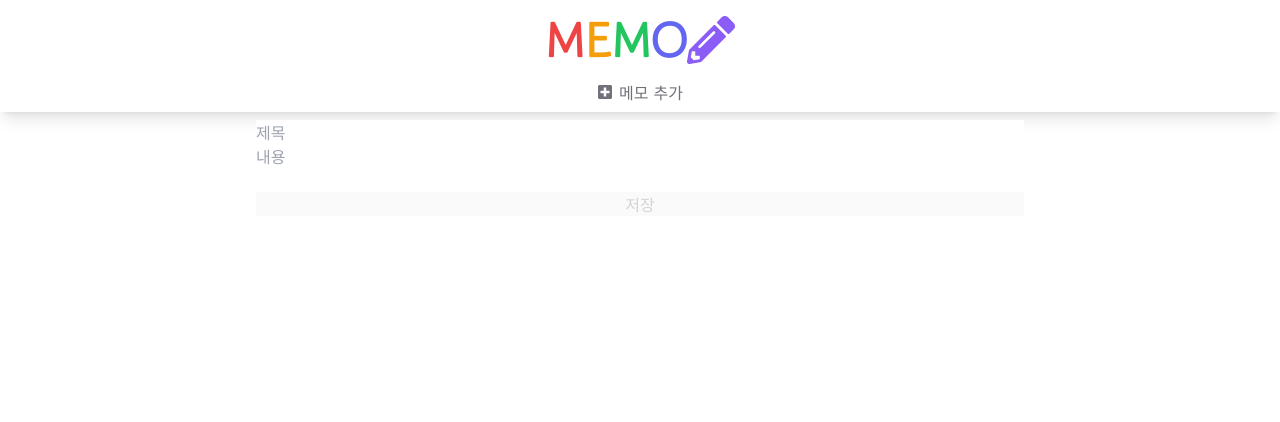
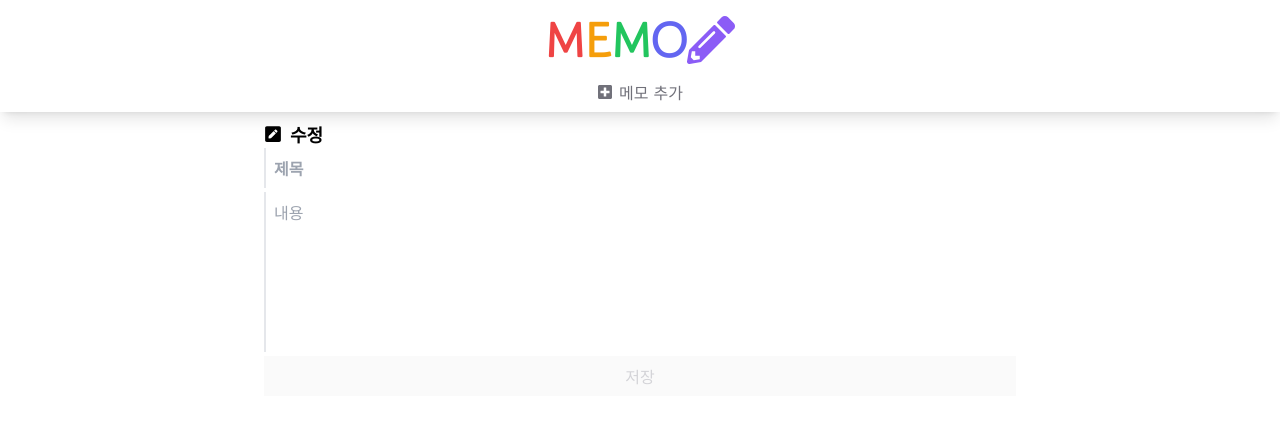
Before and after one commit to Cattamoo/memo, a React (Create React App) app: page /edit/1 in a window 1280 px wide. Shown: the top 422 px of the page. Built offline with nearby package versions, Linux system fonts and the light colour scheme.

Commit message:
Add & Edit Page 스타일링 추가 & 메모 저장 시 경로 이동

```diff
--- a/src/components/EditForm.tsx
+++ b/src/components/EditForm.tsx
@@ -2,6 +2,7 @@ import React, {useEffect, useState} from 'react';
 import {Memo} from "../types/memoTypes";
 import {createMemo, updateMemo} from "../store/reducers/memoReducer";
 import {useDispatch} from "react-redux";
+import {useNavigate} from "react-router-dom";
 
 type Props = {
 	memo?: Memo
@@ -9,6 +10,7 @@ type Props = {
 
 export default function EditForm({ memo }: Props) {
 	const dispatch = useDispatch();
+	const navigate = useNavigate();
 	const { id, title, content } = memo || {};
 	const [titleText, setTitleText] = useState<string>('');
 	const [contentText, setContentText] = useState<string>('');
@@ -17,8 +19,10 @@ export default function EditForm({ memo }: Props) {
 		e.preventDefault();
 		if(id == null) {
 			dispatch(createMemo({title: titleText, content: contentText}));
+			navigate('/');
 		} else {
 			dispatch(updateMemo({id, title: titleText, content: contentText}));
+			navigate(`/detail/${id}`);
 		}
 	}
 
@@ -28,9 +32,9 @@ export default function EditForm({ memo }: Props) {
 	}, [title, content])
 
 	return (
-		<form className="w-full flex flex-col" onSubmit={handleSubmit}>
+		<form className="w-full flex flex-col gap-1" onSubmit={handleSubmit}>
 			<input
-				className="outline-none"
+				className="p-2 outline-none border-l-2 duration-75 focus:border-red-300 font-bold"
 				type="text"
 				name="title"
 				placeholder="제목"
@@ -38,13 +42,13 @@ export default function EditForm({ memo }: Props) {
 				onChange={({target}) => setTitleText(target.value)}
 			/>
 			<textarea
-				className="outline-none resize-none"
+				className="p-2 outline-none border-l-2 duration-75 focus:border-red-300 h-40 resize-none"
 				name="content"
 				placeholder="내용"
 				value={contentText}
 				onChange={({target}) => setContentText(target.value)}
 			/>
-			<button className="disabled:bg-zinc-50 disabled:text-zinc-300" disabled={titleText === '' || contentText === ''}>저장</button>
+			<button className="p-2 disabled:bg-zinc-50 disabled:text-zinc-300" disabled={titleText === '' || contentText === ''}>저장</button>
 		</form>
 	);
 }
--- a/src/components/layout/PageLayout.tsx
+++ b/src/components/layout/PageLayout.tsx
@@ -7,7 +7,7 @@ type Props = {
 
 export default function PageLayout({ children, className = '' }: Props) {
 	return (
-		<div className={`max-w-screen-md w-full ${className}`}>
+		<div className={`max-w-screen-md w-full px-2 ${className}`}>
 			{children}
 		</div>
 	);
--- a/src/pages/AddMemo.tsx
+++ b/src/pages/AddMemo.tsx
@@ -1,10 +1,12 @@
 import React from 'react';
 import PageLayout from "../components/layout/PageLayout";
 import EditForm from "../components/EditForm";
+import {FaPenSquare} from "react-icons/fa";
 
 export default function AddMemo() {
 	return (
 		<PageLayout className="max-w-[500px]">
+			<div className="flex items-center gap-2 text-lg font-bold"><FaPenSquare /> 추가</div>
 			<EditForm />
 		</PageLayout>
 	);
--- a/src/pages/EditMemo.tsx
+++ b/src/pages/EditMemo.tsx
@@ -4,12 +4,14 @@ import {useSelector} from "react-redux";
 import {RootState} from "../store/store";
 import PageLayout from "../components/layout/PageLayout";
 import EditForm from "../components/EditForm";
+import {FaPenSquare} from "react-icons/fa";
 
 export default function EditMemo() {
 	const {id} = useParams();
 	const memos = useSelector((state: RootState) => state.memos);
 	return (
 		<PageLayout className="max-w-[500px]">
+			<div className="flex items-center gap-2 text-lg font-bold"><FaPenSquare /> 수정</div>
 			<EditForm memo={memos[id!]} />
 		</PageLayout>
 	);
```
